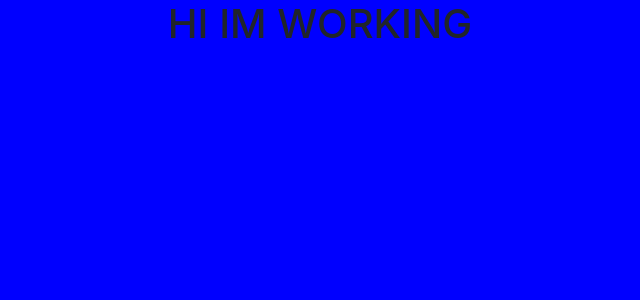
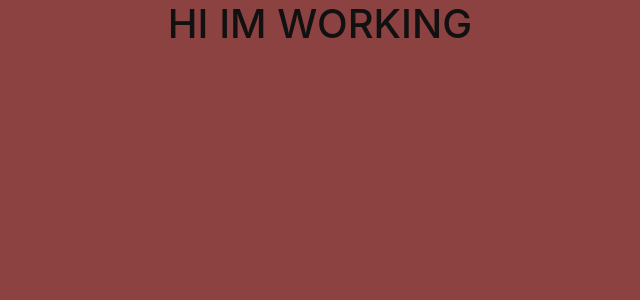
Before and after one commit to tech-support-ELC/EmpowerMINT, a React (Create React App) app: page / in a window 1280 px wide. Shown: the top 300 px of the page, without its empty margins (320-960 px from the left). Built offline with nearby package versions, Linux system fonts and the light colour scheme.

Commit message:
style: fix scss connection, add node-scss

```diff
--- a/package.json
+++ b/package.json
@@ -8,6 +8,7 @@
     "@testing-library/user-event": "^7.2.1",
     "bootstrap": "^4.5.2",
     "firebase": "^7.21.1",
+    "node-sass": "^4.14.1",
     "react": "^16.13.1",
     "react-bootstrap": "^1.3.0",
     "react-dom": "^16.13.1",
--- a/src/style.scss
+++ b/src/style.scss
@@ -1,5 +1,10 @@
-@import "~bootstrap/scss/bootstrap";
+// $theme-colors: (
+//   "primary": #0074d9,
+//   "danger": #ff4136,
+// );
 
-body {
-  background-color: blue;
-}
+$body-bg: rgb(141, 66, 66);
+$body-color: #111;
+
+// @import "~bootstrap/scss/bootstrap.scss";
+@import "../node_modules/bootstrap/scss/bootstrap";
```
Also changed, not shown: 1 other file (tests, documents, lock files or other folders).
